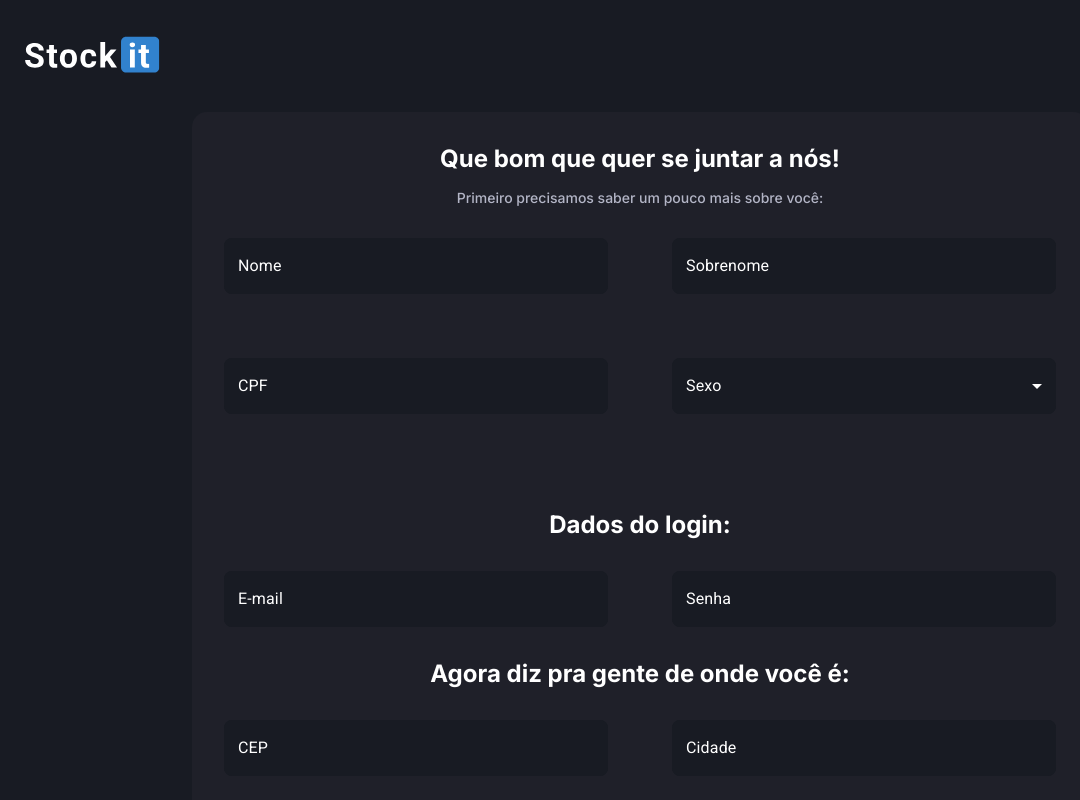
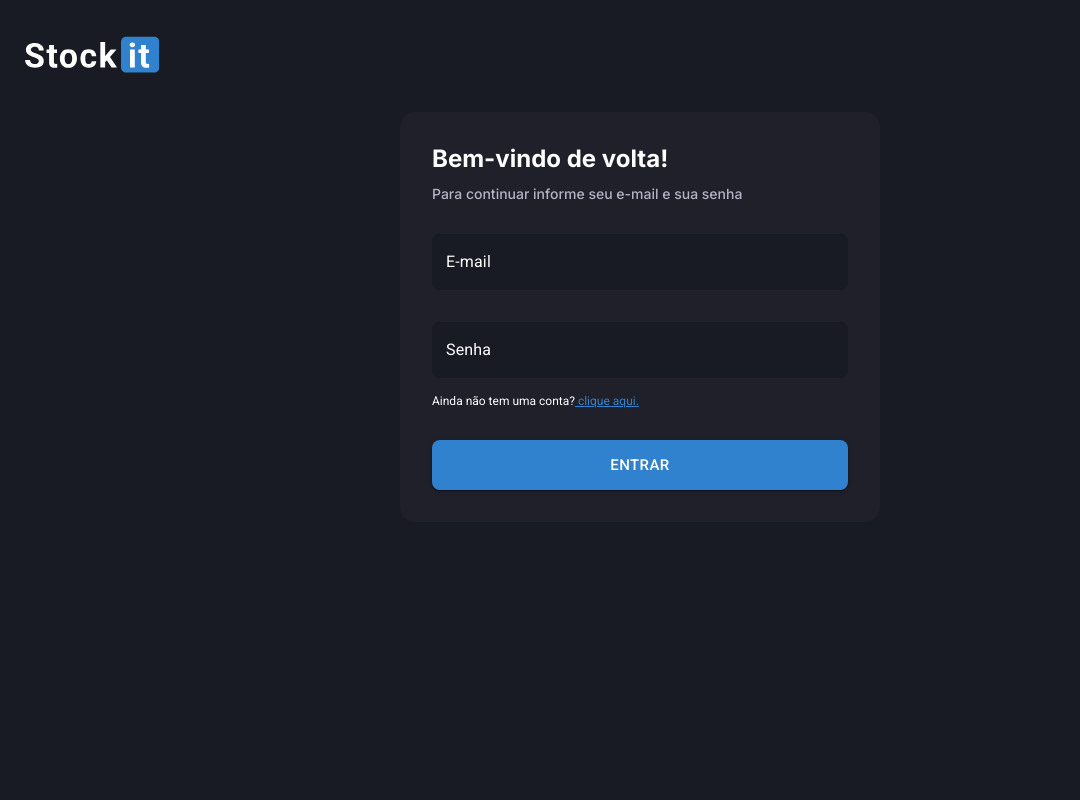
Before and after one commit to LeonardoCD/Stock.it, a React (Create React App) app: page / in a window 1280 px wide. Shown: the top 800 px of the page, without its empty margins (0-1080 px from the left). Built offline with nearby package versions, Linux system fonts and the light colour scheme.

Commit message:
fix(Login): validation

```diff
--- a/package.json
+++ b/package.json
@@ -9,6 +9,7 @@
     "@mui/lab": "^5.0.0-alpha.79",
     "@mui/material": "^5.6.3",
     "@mui/styled-engine-sc": "^5.6.1",
+    "@styled-icons/material": "^10.34.0",
     "@testing-library/jest-dom": "^5.14.1",
     "@testing-library/react": "^13.0.0",
     "@testing-library/user-event": "^13.2.1",
@@ -16,6 +17,8 @@
     "@types/node": "^16.7.13",
     "@types/react": "^18.0.0",
     "@types/react-dom": "^18.0.3",
+    "axios": "^0.27.2",
+    "date-fns": "^2.28.0",
     "react": "^18.1.0",
     "react-dom": "^18.1.0",
     "react-hook-form": "^7.30.0",
@@ -24,8 +27,7 @@
     "styled-components": "^5.3.5",
     "typescript": "^4.4.2",
     "web-vitals": "^2.1.0",
-    "yup": "^0.32.11",
-    "date-fns": "^2.28.0"
+    "yup": "^0.32.11"
   },
   "scripts": {
     "start": "react-scripts start",
--- a/src/App.tsx
+++ b/src/App.tsx
@@ -1,10 +1,10 @@
-// import {Login} from  './pages/Login';
-import { SingUp } from './pages/SingUp';
+import {Login} from  './pages/Login';
+// import { SingUp } from './pages/SingUp';
 
 
 function App() {
   return (
-    <SingUp />
+    <Login />
   );
 }
 
--- a/src/components/Input/index.tsx
+++ b/src/components/Input/index.tsx
@@ -1,6 +1,7 @@
 import { InputAdornment, styled } from '@mui/material';
 import TextField from '@mui/material/TextField';
 import { useRef, useState } from 'react';
+
 import {
   ChangeHandler,
   FieldError,
@@ -66,6 +67,7 @@ export const CssTextField = styled(TextField)({
     '& .MuiOutlinedInput-input': {
       fontFamily: 'Roboto',
       backgroundColor: '#181B23',
+      borderRadius: '8px',
     },
     '& .MuiFormControl-root': {
       width: '100%',
@@ -127,7 +129,6 @@ export function Input({
         inputRef={inputRef}
         onChange={(e) => setValue(e.target.value)}
         defaultValue={defaultValue}
-        // maxLength={max}
         sx={{
           '& .MuiOutlinedInput-root': {
             '& fieldset': {
@@ -137,6 +138,7 @@ export function Input({
           },
         }}
       />
+      { !!invalid && <span style={{color: '#E03222', marginTop: '0.2rem' }}>{invalid.message}</span>}
     </S.TextInputContainer>
   )
 }
--- a/src/components/Input/styles.ts
+++ b/src/components/Input/styles.ts
@@ -12,6 +12,7 @@ export const TextInputContainer = styled.label<ContainerProps>`
   flex-direction: column;
   position: relative;
   width: 100%;
+  border-radius: 8px;
 
   fieldset {
     border-color: ${(props) => {
--- a/src/pages/Login/index.tsx
+++ b/src/pages/Login/index.tsx
@@ -3,19 +3,49 @@ import { Input } from '../../components/Input';
 import { Stack } from '@mui/material';
 import { ButtonBase } from '../../components/Button';
 import { Header } from '../../components/Header';
+import { SubmitHandler, useForm } from 'react-hook-form';
+import { UserSingIn } from '../../utils/types/userTypes';
+import { yupResolver } from "@hookform/resolvers/yup";
+import * as yup from 'yup';
 
 
+const signInFormSchema = yup.object().shape({
+  email: yup.string().email('E-mail inválido').required('E-mail obrigatório'),
+  password: yup.string().required('Senha obrigatória'),
+});
+
 export function Login() {
+
+  const singIn: SubmitHandler<UserSingIn> = (data) => {
+    console.log(data);
+  }
+
+  const { register, handleSubmit, formState } = useForm<UserSingIn>({
+    resolver: yupResolver(signInFormSchema),
+  });
+
+  const { errors } = formState;
+
   return (
     <>
       <Header />
-      <S.LoginContainer>
+      <S.LoginContainer onSubmit={handleSubmit(singIn)}>
         <h1>Bem-vindo de volta!</h1>
         <p>Para continuar informe seu e-mail e sua senha</p>
         <Stack spacing={2}>
           <Stack spacing={4}>
-            <Input label='E-mail' type='email' />
-            <Input label='Senha' type='password' />
+            <Input
+              label='E-mail'
+              type='email'
+              register={{...register('email')}}
+              invalid={errors.email}
+            />
+            <Input
+              label='Senha'
+              type='password'
+              register={{...register('password')}}
+              invalid={errors.password}
+            />
           </Stack>
           <Stack>
             <span>
@@ -26,7 +56,7 @@ export function Login() {
               text='Entrar'
               variant='contained'
               size='large'
-              onClick={() => console.log('clicou')}
+              type='submit'
             />
           </Stack>
         </Stack>
--- a/src/pages/Login/styles.ts
+++ b/src/pages/Login/styles.ts
@@ -1,6 +1,6 @@
 import styled from "styled-components";
 
-export const LoginContainer = styled.div`
+export const LoginContainer = styled.form`
   display: flex;
   flex-direction: column;
   margin: auto;
--- /dev/null
+++ b/src/utils/types/userTypes.ts
@@ -0,0 +1,21 @@
+
+export interface UserSingUp {
+  name: string;
+  surname: string;
+  cpf: string;
+  sex: string;
+  birthDate: string;
+  email: string;
+  password: string;
+  cep: string;
+  city: string;
+  state: string;
+  publicPlace: string;
+  neighborhood: string;
+  complement: string;
+}
+
+export type UserSingIn = {
+  email: string;
+  password: string;
+}
```
